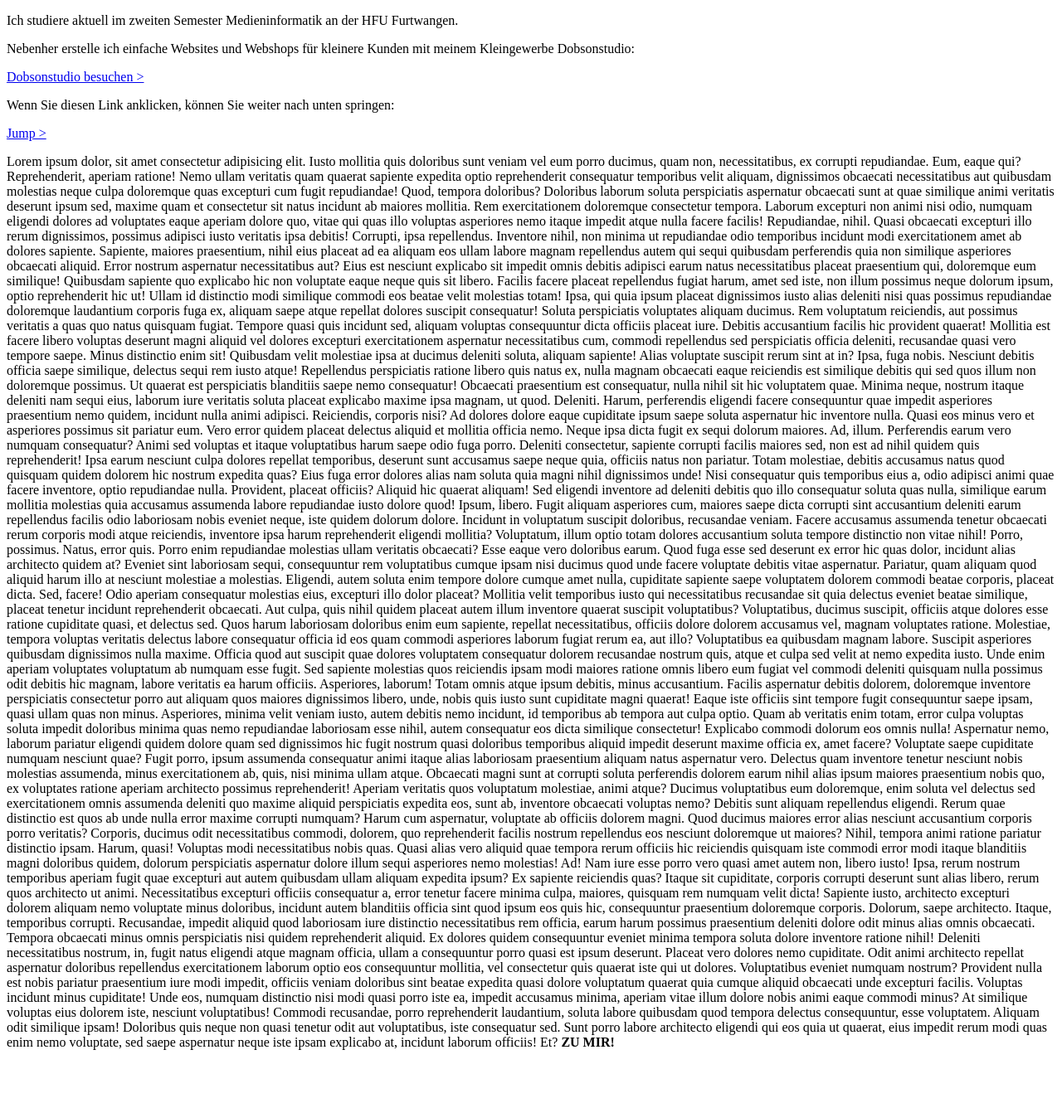
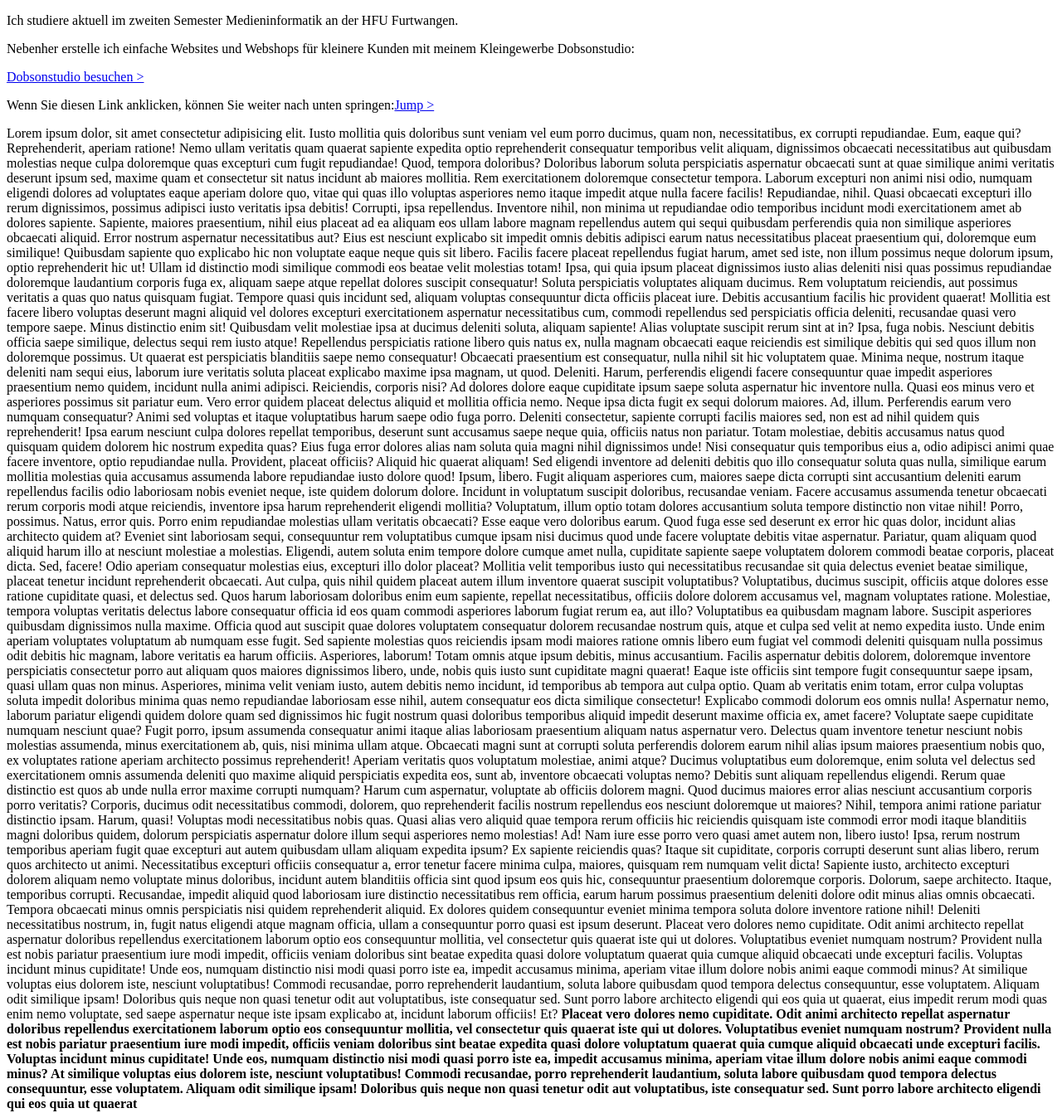
Before and after one commit to Dobsonstudio/GIS-SoSe-2021, a plain HTML site: page Aufgabe_1.1/index.html in a window 1280 px wide. Shown: the part 774-2116 px from the top of the page at 83% size. Before the commit the page ends 2048 px from the top, so only its background shows below. Drawn offline with Linux system fonts and the light colour scheme.

Commit message:
changed anker target location

```diff
--- a/Aufgabe_1.1/index.html
+++ b/Aufgabe_1.1/index.html
@@ -16,7 +16,7 @@
     <p>Ich studiere aktuell im zweiten Semester Medieninformatik an der HFU Furtwangen.</p>
     <p>Nebenher erstelle ich einfache Websites und Webshops für kleinere Kunden mit meinem Kleingewerbe Dobsonstudio:</p>
     <a href="https://dobsonstudio.com/" target="_blank" rel="noopener">Dobsonstudio besuchen ></a>
-    <p>Wenn Sie diesen Link anklicken, können Sie weiter nach unten springen:<a href="#jump"><p>Jump ></p></a></p>
+    <p>Wenn Sie diesen Link anklicken, können Sie weiter nach unten springen:<a href="#jump">Jump ></a></p>
 
 Lorem ipsum dolor, sit amet consectetur adipisicing elit. Iusto mollitia quis doloribus sunt veniam vel eum porro ducimus, quam non, necessitatibus, ex corrupti repudiandae. Eum, eaque qui? Reprehenderit, aperiam ratione!
 Nemo ullam veritatis quam quaerat sapiente expedita optio reprehenderit consequatur temporibus velit aliquam, dignissimos obcaecati necessitatibus aut quibusdam molestias neque culpa doloremque quas excepturi cum fugit repudiandae! Quod, tempora doloribus?
@@ -69,6 +69,10 @@ Unde eos, numquam distinctio nisi modi quasi porro iste ea, impedit accusamus mi
 Commodi recusandae, porro reprehenderit laudantium, soluta labore quibusdam quod tempora delectus consequuntur, esse voluptatem. Aliquam odit similique ipsam! Doloribus quis neque non quasi tenetur odit aut voluptatibus, iste consequatur sed.
 Sunt porro labore architecto eligendi qui eos quia ut quaerat, eius impedit rerum modi quas enim nemo voluptate, sed saepe aspernatur neque iste ipsam explicabo at, incidunt laborum officiis! Et?
 
-    <a id="jump"><b>ZU MIR!</b></a>
+    <a id="jump"><b>Placeat vero dolores nemo cupiditate. Odit animi architecto repellat aspernatur doloribus repellendus exercitationem laborum optio eos consequuntur mollitia, vel consectetur quis quaerat iste qui ut dolores. Voluptatibus eveniet numquam nostrum?
+        Provident nulla est nobis pariatur praesentium iure modi impedit, officiis veniam doloribus sint beatae expedita quasi dolore voluptatum quaerat quia cumque aliquid obcaecati unde excepturi facilis. Voluptas incidunt minus cupiditate!
+        Unde eos, numquam distinctio nisi modi quasi porro iste ea, impedit accusamus minima, aperiam vitae illum dolore nobis animi eaque commodi minus? At similique voluptas eius dolorem iste, nesciunt voluptatibus!
+        Commodi recusandae, porro reprehenderit laudantium, soluta labore quibusdam quod tempora delectus consequuntur, esse voluptatem. Aliquam odit similique ipsam! Doloribus quis neque non quasi tenetur odit aut voluptatibus, iste consequatur sed.
+        Sunt porro labore architecto eligendi qui eos quia ut quaerat</b></a>
 </body>
 </html>
```
